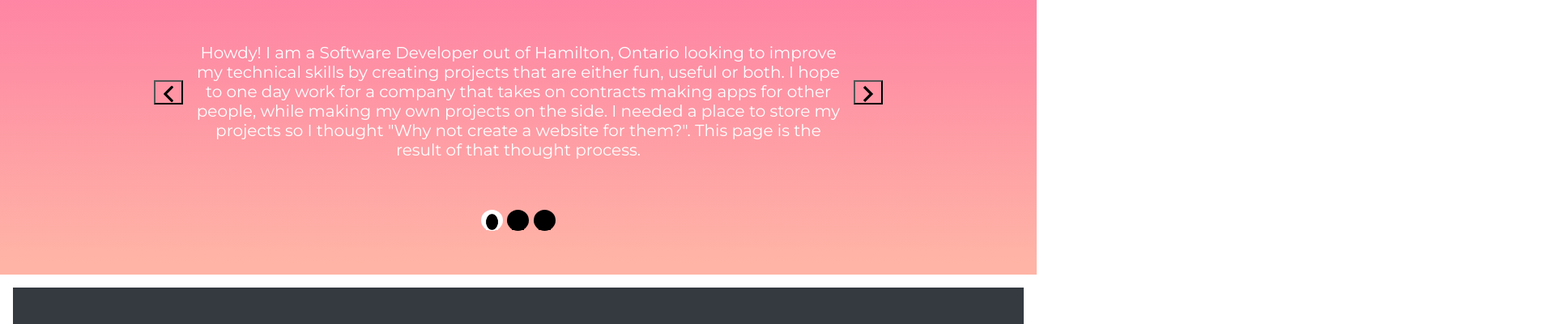
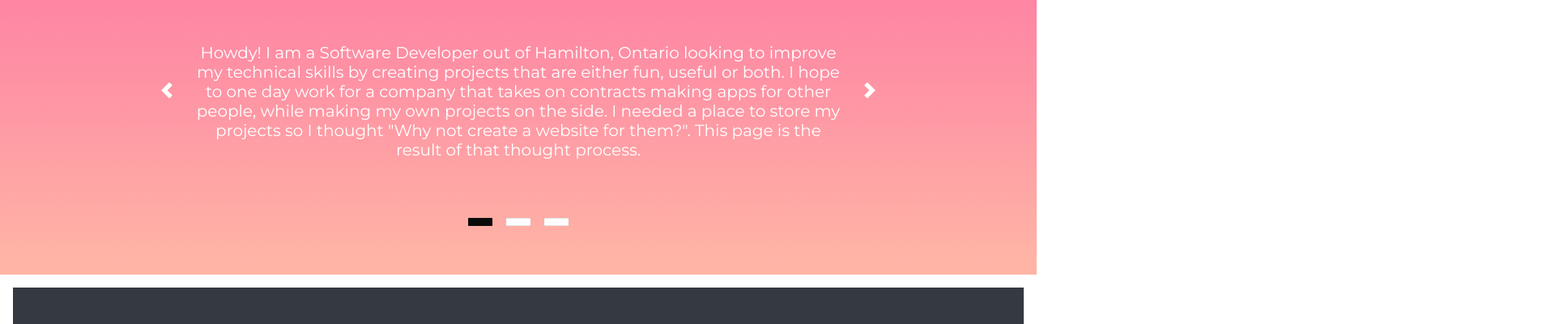
Before and after one commit to BeauCranston/.github.io, a plain HTML site: page index.html in a window 1280 px wide. Shown: the part 117-517 px from the top of the page at 81% size, 1920 px wide, since content can reach past the window. Drawn offline with nearby package versions, Linux system fonts and the light colour scheme.

Commit message:
made teh carousel look way better

```diff
--- a/index.html
+++ b/index.html
@@ -56,10 +56,13 @@ and open the template in the editor.
       </nav>
     </div>
 
-    <div "position-relative overflow-hidden p-3 p-md-5 m-md-3 text-center text-white" id="aboutme">
+    <div
+      class="position-relative overflow-hidden  text-center text-white"
+      id="aboutme"
+    >
       <div id="myCarousel" class="carousel">
         <button class="carouselButton carouselButton_left">
-          <img src="images/back.svg" />
+          <span class="carousel-control-prev-icon"></span>
         </button>
         <div class="carousel_trackContainer">
           <ul class="track">
@@ -68,10 +71,13 @@ and open the template in the editor.
               <br />
               <br />
               <p>
-                Howdy! I am a Software Developer out of Hamilton, Ontario looking to improve my technical skills by creating projects that are either fun, useful or both.
-                I hope to one day work for a company that takes on contracts making apps for other people, while making my own projects on the side. I needed a place to
-                store my projects so I thought "Why not create a website for them?". This page is the result of that thought process.
-
+                Howdy! I am a Software Developer out of Hamilton, Ontario
+                looking to improve my technical skills by creating projects that
+                are either fun, useful or both. I hope to one day work for a
+                company that takes on contracts making apps for other people,
+                while making my own projects on the side. I needed a place to
+                store my projects so I thought "Why not create a website for
+                them?". This page is the result of that thought process.
               </p>
             </li>
 
@@ -96,27 +102,28 @@ and open the template in the editor.
           </ul>
         </div>
         <button class="carouselButton carouselButton_right">
-          <img src="images/right.svg" />
+          <span class="carousel-control-next-icon"></span>
         </button>
 
         <div class="carousel_nav">
           <button class="caruselIndicator current-">
-            <img src="images/circle.png" />
+            <img src="images/indicator.png" />
           </button>
 
           <button class="caruselIndicator">
-            <img src="images/circle.png" />
+            <img src="images/indicator.png" />
           </button>
 
           <button class="caruselIndicator">
-            <img src="images/circle.png" />
+            <img src="images/indicator.png" />
           </button>
         </div>
       </div>
     </div>
 
-
-    <div class="position-relative overflow-hidden p-3 p-md-5 m-md-3 text-center text-white bg-dark">
+    <div
+      class="position-relative overflow-hidden p-3 p-md-5 m-md-3 text-center text-white bg-dark"
+    >
       <h1 class="text-white" id="projects">
         <i class="fas fa-folder"></i> Projects
       </h1>
--- a/js/main.js
+++ b/js/main.js
@@ -35,6 +35,7 @@ const moveDot = (container, currentDot, targetDot) => {
   currentDot.classList.remove("current-");
   targetDot.classList.add("current-");
 };
+
 //when i click right move slides to the right
 nextButton.addEventListener("click", (e) => {
   const currentSlide = track.querySelector(".currentSlide");
@@ -42,6 +43,7 @@ nextButton.addEventListener("click", (e) => {
   moveToSlide(track, currentSlide, nextSlide);
   const currentDot = dotsNav.querySelector(".current-");
   const nextDot = currentDot.nextElementSibling;
+
   moveDot(dotsNav, currentDot, nextDot);
 });
 
--- a/styles.css
+++ b/styles.css
@@ -119,28 +119,25 @@ a:hover {
 
 .carouselButton_left {
   left: -40px;
+  border: none;
 }
 .carouselButton_right {
   right: -40px;
+  border: none;
 }
 
 .caruselIndicator {
-  border: 0;
-  border-radius: 50%;
-  background: black;
+  border: none;
+  background-color: transparent;
 }
 .caruselIndicator img {
-  width: 15px;
-  height: 20px;
-  background: black;
+  width: 30px;
+  height: 10px;
 }
-.caruselIndicator.current- {
-  background: white;
+.current- img {
+  content: url("images/indicatorSelected2.png");
 }
 
-.caruselIndicator.current- img {
-  background: white;
-}
 .carousel_nav {
   margin-top: 300px;
 }
```
Also changed, not shown: images/indicator.png (added), images/indicatorSelected2.png (added).
